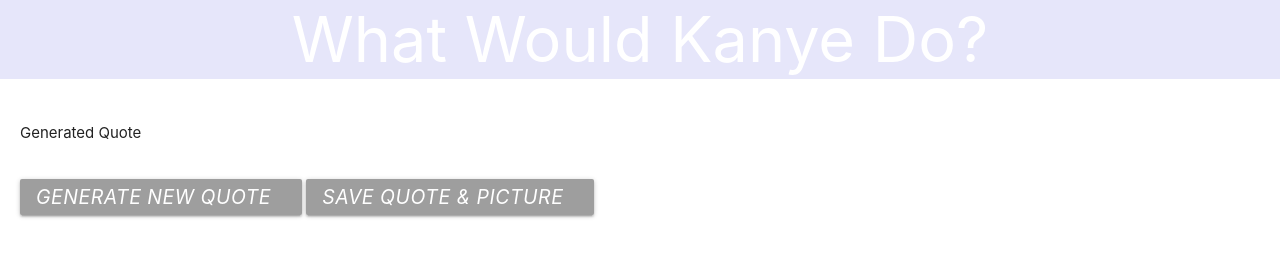
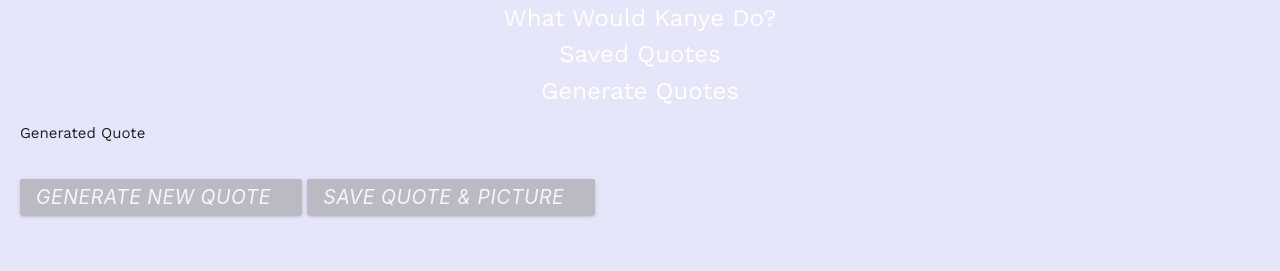
Before and after one commit to michael-rodriguez22/what-would-kanye-do, a plain HTML site: page index.html in a window 1280 px wide. Drawn offline with nearby package versions, Linux system fonts and the light colour scheme.

Commit message:
styles and classes added

```diff
--- a/assets/css/style.css
+++ b/assets/css/style.css
@@ -2,10 +2,30 @@ main {
     padding: 20px;
 }
 
-h1 {
+body {
+    background-color: lavender;
+    font-family: 'Work Sans', sans-serif;
+}
+
+.navbar {
     text-align: center;
     display: block;
     margin: 0 auto;
     background-color: lavender;
     padding: 5px 0;
+    font-size: 24px !important;
 }
+
+button {
+    display: inline-block;
+    border: .2em solid;
+    position: relative;
+    cursor: pointer;
+    overflow: hidden;
+    opacity: 0.6;
+    color: #FFF;
+}
+
+/* .generate-button {
+    text-decoration: none;
+} */
--- a/index.html
+++ b/index.html
@@ -8,14 +8,15 @@
     <!-- Need to import Materialize -->
     <link rel="stylesheet" href="https://cdnjs.cloudflare.com/ajax/libs/materialize/1.0.0/css/materialize.min.css">
     <link rel="stylesheet" href="./assets/css/style.css">
+    <link rel="stylesheet" href="https://fonts.googleapis.com/css?family=Work+Sans:400,700,900')">
 </head>
 
 <body>
     <nav>
-        <h1 class="site-title">What Would Kanye Do?</h1>
+        <h1 class="site-title navbar">What Would Kanye Do?</h1>
         <!-- <p>Inspirational quotes as said by Kanye West</p> -->
-        <h2 id="saved-quotes-nav">Saved Quotes</h2>
-        <h2 id="generate-quotes-nav">Generate Quotes</h2>
+        <h2 id="saved-quotes-nav" class="navbar">Saved Quotes</h2>
+        <h2 id="generate-quotes-nav" class="navbar">Generate Quotes</h2>
     </nav>
     <main>
         <!-- Generate Quote Section -->
@@ -25,7 +26,7 @@
                     <img id="giphy-el">
                 </div>
                 <div class="quote">
-                    <p>Generated Quote</p>
+                    <p id="generated-quote">Generated Quote</p>
                 </div>
             </div>
             <div class="buttons">
```
